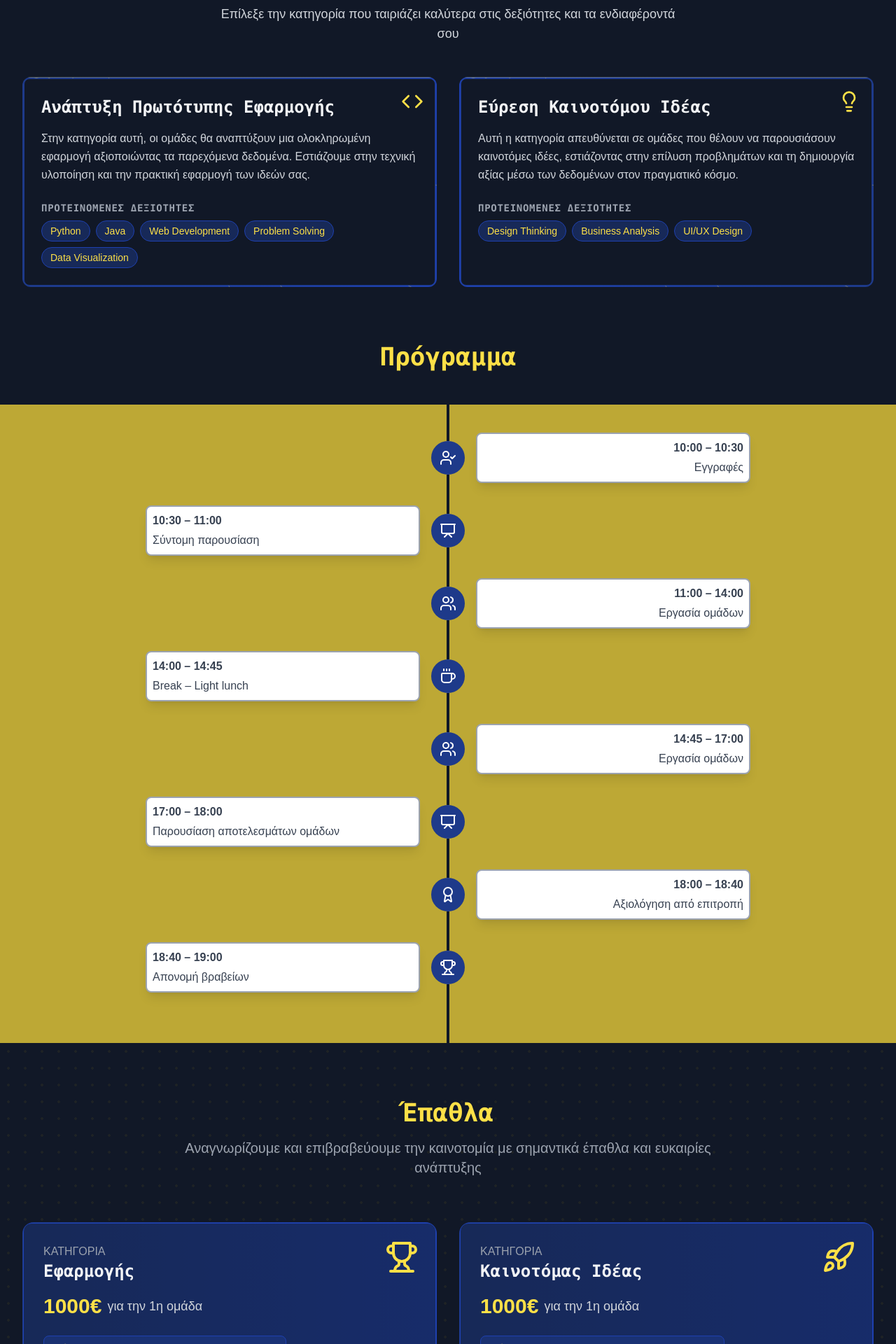
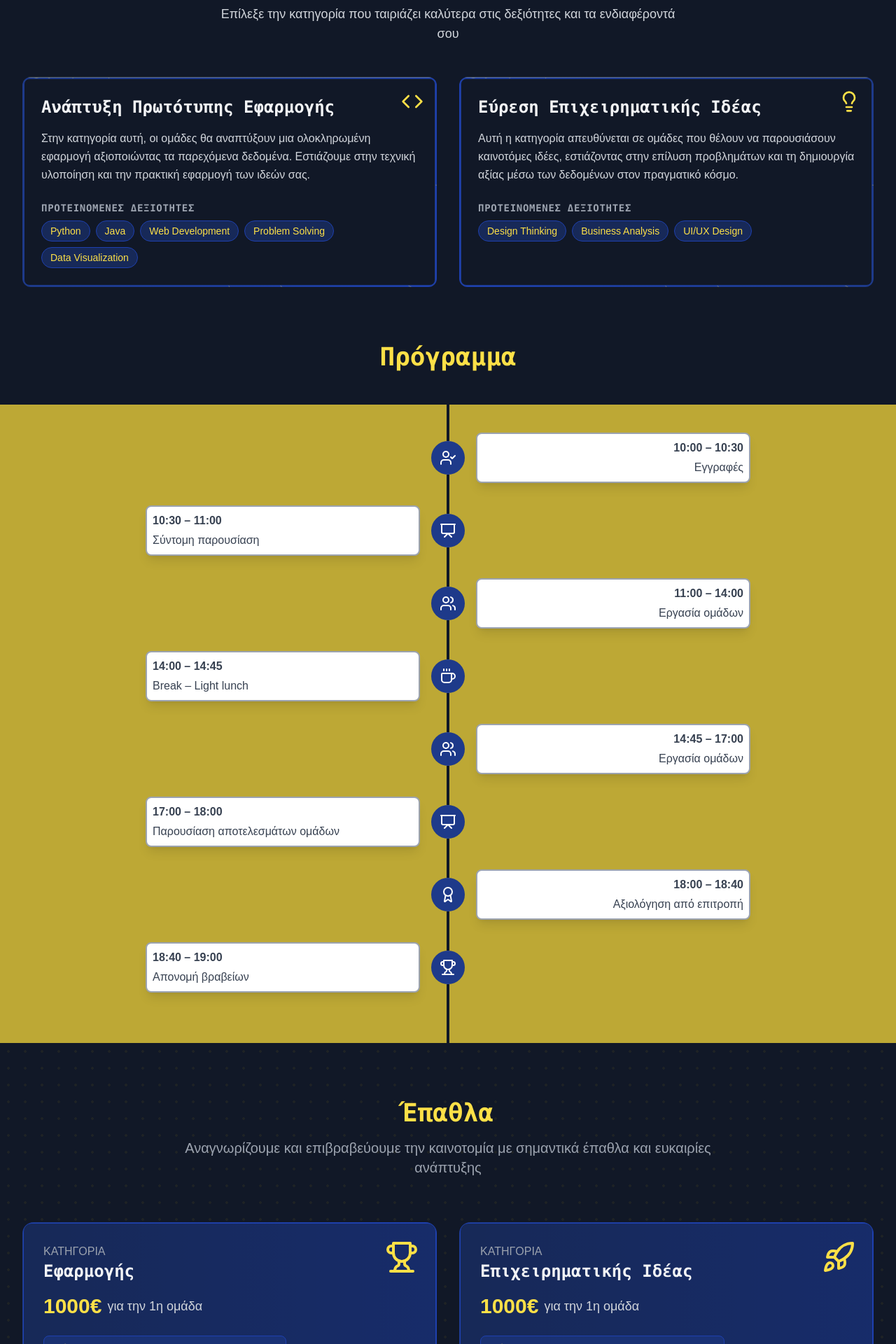
Before and after one commit to TonyGnk/datathon-website, a Next.js app: page / in a window 1280 px wide. Shown: the part 1860-3780 px from the top of the page at 70% size. Built offline with nearby package versions, Linux system fonts and the light colour scheme; no server answers.

Commit message:
Update category titles and descriptions for clarity; enhance layout in PrizesSection and RegistrationForm

```diff
--- a/components/CategoriesSection.js
+++ b/components/CategoriesSection.js
@@ -71,7 +71,7 @@ const CategoriesSection = () => {
             ]
         },
         {
-            title: "Εύρεση Καινοτόμου Ιδέας",
+            title: "Εύρεση Επιχειρηματικής Ιδέας",
             description: "Αυτή η κατηγορία απευθύνεται σε ομάδες που θέλουν να παρουσιάσουν καινοτόμες ιδέες, εστιάζοντας στην επίλυση προβλημάτων και τη δημιουργία αξίας μέσω των δεδομένων στον πραγματικό κόσμο.",
             skills: ["Design Thinking", "Business Analysis", "UI/UX Design"],
             icon: Lightbulb,
--- a/components/EvaluationCriteriaSection.js
+++ b/components/EvaluationCriteriaSection.js
@@ -18,7 +18,7 @@ const EvaluationCriteriaSection = () => {
         {
             title: "Τεχνική Αρτιότητα / Εφικτότητα",
             percentage: "30%",
-            description: "Για την κατηγορία της πρωτότυπης εφαρμογής, η τεχνική αρτιότητα της αξιολογείται με 30%, ενώ για την κατηγορία της καινοτόμας ιδέας, το ίδιο ποσοστό θα αναφέρεται στην εφικτότητά της στον πραγματικό κόσμο.",
+            description: "Για την κατηγορία της πρωτότυπης εφαρμογής, η τεχνική αρτιότητα της αξιολογείται με 30%, ενώ για την κατηγορία της επιχειρηματικής ιδέας, το ίδιο ποσοστό θα αναφέρεται στην εφικτότητά της στον πραγματικό κόσμο.",
             icon: Code
         }
     ];
--- a/components/PrizesSection.js
+++ b/components/PrizesSection.js
@@ -29,9 +29,13 @@ const PrizesSection = () => {
                     {/* Prize Cards */}
                     <div className="group relative overflow-hidden rounded-2xl bg-gradient-to-r from-blue-900 to-blue-800 p-px transition-all duration-300 hover:scale-105 hover:shadow-xl">
                         <div className="relative h-full rounded-xl bg-gray-900/50 p-7 border border-blue-800">
-                            <p className="text-gray-400">ΚΑΤΗΓΟΡΙΑ</p>
-                            <Trophy className="absolute top-6 right-6 w-12 h-12 text-yellow-300" />
-                            <h3 className="font-mono text-2xl font-bold mb-4 text-gray-100">Εφαρμογής</h3>
+                            <div className="flex justify-between items-start">
+                                <div className="flex-grow pr-4">
+                                    <p className="text-gray-400">ΚΑΤΗΓΟΡΙΑ</p>
+                                    <Trophy className="absolute top-6 right-6 w-12 h-12 text-yellow-300" />
+                                    <h3 className="font-mono text-2xl font-bold mb-4 text-gray-100">Εφαρμογής</h3>
+                                </div>
+                            </div>
                             <div className="space-y-4">
                                 <div className="flex items-center text-lg">
                                     <span className="font-bold text-3xl text-yellow-300 mr-2">1000€</span>
@@ -40,7 +44,6 @@ const PrizesSection = () => {
                                 <div className="pt-2">
                                     <span className="inline-flex items-center bg-blue-900/50 text-yellow-300 px-4 py-2 rounded-lg text-sm font-medium border border-blue-800 cursor-pointer mb-5"
                                         onClick={() => window.open('https://www.sevenloft.gr/', '_blank')}
-
                                     >
                                         <Rocket className="w-4 h-4 mr-2" />
                                         Δωροεπιταγή 50€ & Ξενάγηση στην SevenLoft
@@ -60,9 +63,13 @@ const PrizesSection = () => {
                     </div>
                     <div className="group relative overflow-hidden rounded-2xl bg-gradient-to-r from-blue-900 to-blue-800 p-px transition-all duration-300 hover:scale-105 hover:shadow-xl">
                         <div className="relative h-full rounded-xl bg-gray-900/50 p-7 border border-blue-800">
-                            <p className="text-gray-400">ΚΑΤΗΓΟΡΙΑ</p>
-                            <Rocket className="absolute top-6 right-6 w-12 h-12 text-yellow-300" />
-                            <h3 className="font-mono text-2xl font-bold mb-4 text-gray-100">Καινοτόμας Ιδέας</h3>
+                            <div className="flex justify-between items-start">
+                                <div className="flex-grow pr-4">
+                                    <p className="text-gray-400">ΚΑΤΗΓΟΡΙΑ</p>
+                                    <Rocket className="absolute top-6 right-6 w-12 h-12 text-yellow-300" />
+                                    <h3 className="font-mono text-2xl font-bold mb-4 text-gray-100">Επιχειρηματικής Ιδέας</h3>
+                                </div>
+                            </div>
                             <div className="space-y-4">
                                 <div className="flex items-center text-lg">
                                     <span className="font-bold text-3xl text-yellow-300 mr-2">1000€</span>
@@ -86,7 +93,6 @@ const PrizesSection = () => {
                                     <span className="text-gray-300">για την 3η ομάδα</span>
                                 </div>
                                 <p className="text-gray-400">σε υπηρεσίες cloud της LANCOM</p>
-
                             </div>
                         </div>
                     </div>
--- a/components/RegistrationForm.js
+++ b/components/RegistrationForm.js
@@ -178,7 +178,7 @@ export const RegistrationForm = () => {
                                     name="teamName"
                                     required
                                     className="w-full px-4 py-3 rounded-lg bg-gray-900/50 border border-gray-700 text-gray-100"
-                                    placeholder="Εισήγαγε το όνομα της ομάδας σας"
+                                    placeholder="Εισήγαγε το όνομα της ομάδας σου"
                                 />
                             </div>
 
@@ -207,7 +207,7 @@ export const RegistrationForm = () => {
                                             }`}
                                     >
                                         <Lightbulb className="w-5 h-5" />
-                                        Καινοτόμος Ιδέα
+                                        Επιχειρηματική Ιδέα
                                     </button>
                                 </div>
                                 <label className="flex items-center gap-3 px-4 py-3 rounded-lg bg-gray-900/50 border border-gray-700 cursor-pointer group">
```
